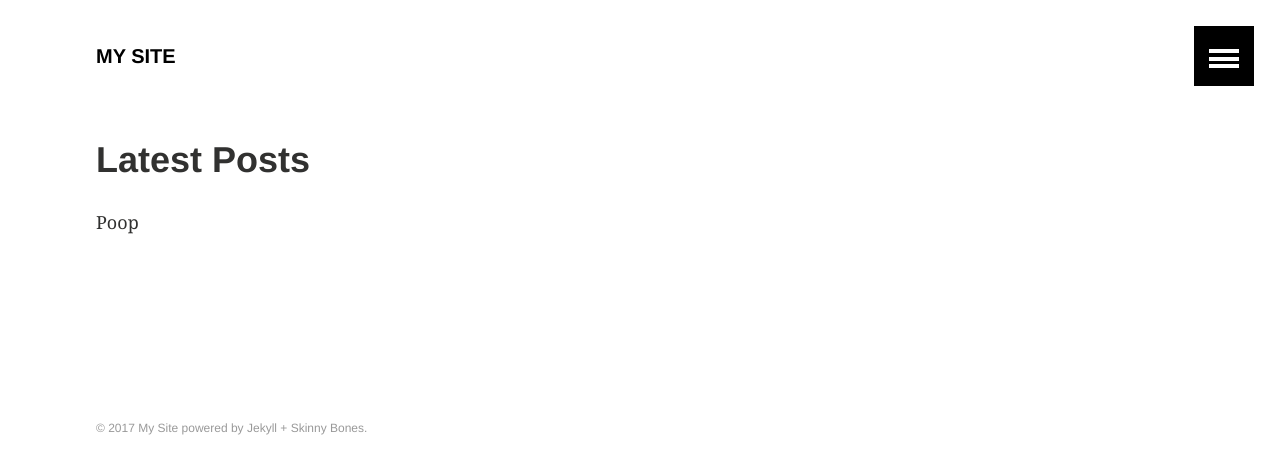
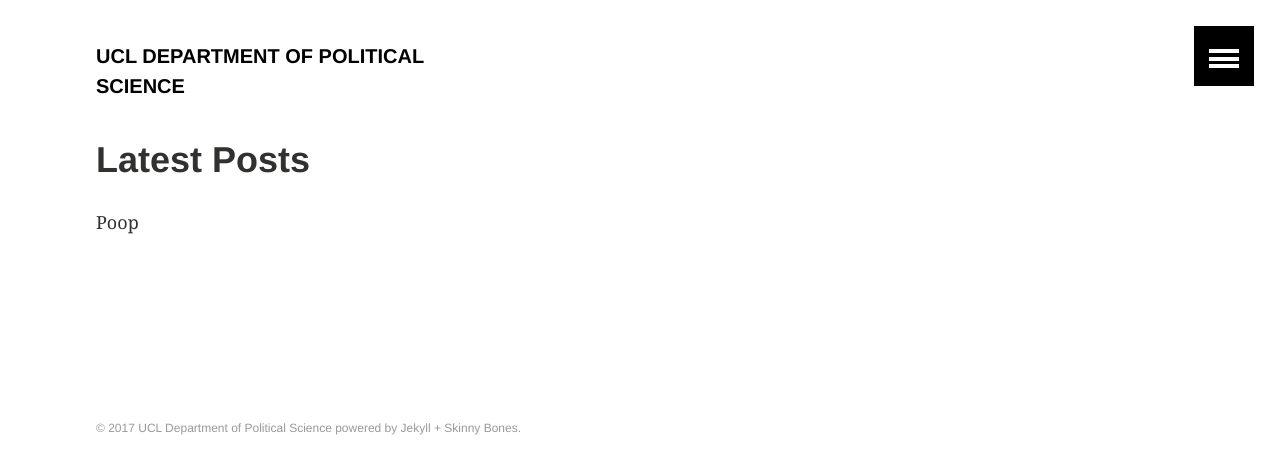
Before and after one commit to phischroeder/drs_page, a Jekyll site: the page built from index.md, in a window 1280 px wide. Shown: the top 474 px of the page. Built offline with Jekyll 4.4.1, drawn with Linux system fonts in a browser that asks for light colours.

Commit message:
Update _config.yml

```diff
--- a/_config.yml
+++ b/_config.yml
@@ -1,6 +1,6 @@
 # Site wide configuration
 
-title: "My Site"
+title: "UCL Department of Political Science"
 description: "This is a description of my awesome site."
 logo: # 120x120 px default image used for Twitter summary card
 teaser: # 400x250 px default teaser image used in image archive grid
```
